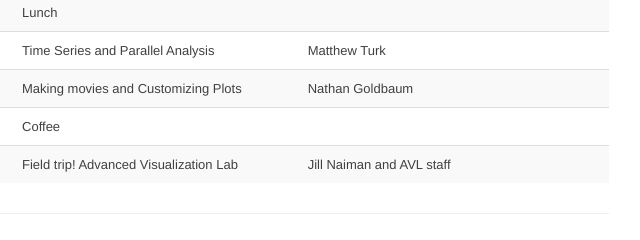
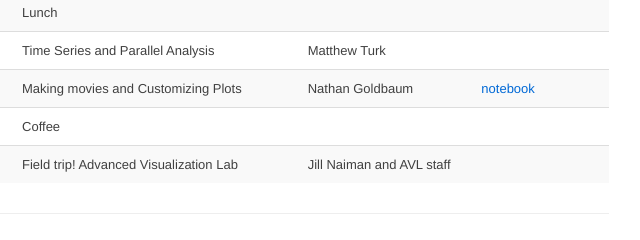
Before and after one commit to ricardovolert/workshop2016, a plain HTML site: page index.html in a window 1280 px wide. Shown: the part 2521-2761 px from the top of the page, 351-991 px from the left. Drawn offline with Linux system fonts and the light colour scheme.

Commit message:
add notebook for advanced plotting

```diff
--- a/index.html
+++ b/index.html
@@ -402,7 +402,9 @@
                     <td> 2:00 - 2:45 </td>
                     <td> Making movies and Customizing Plots </td>
                     <td> Nathan Goldbaum </td>
-				<td></td>
+				    <td>
+                      <a href="advanced_plotting/advanced_plotting.ipynb">notebook</a>
+                    </td>
                   </tr>
                   <tr>
                     <td> 2:45 - 3:00 </td>
```
Also changed, not shown: 1 other file.
